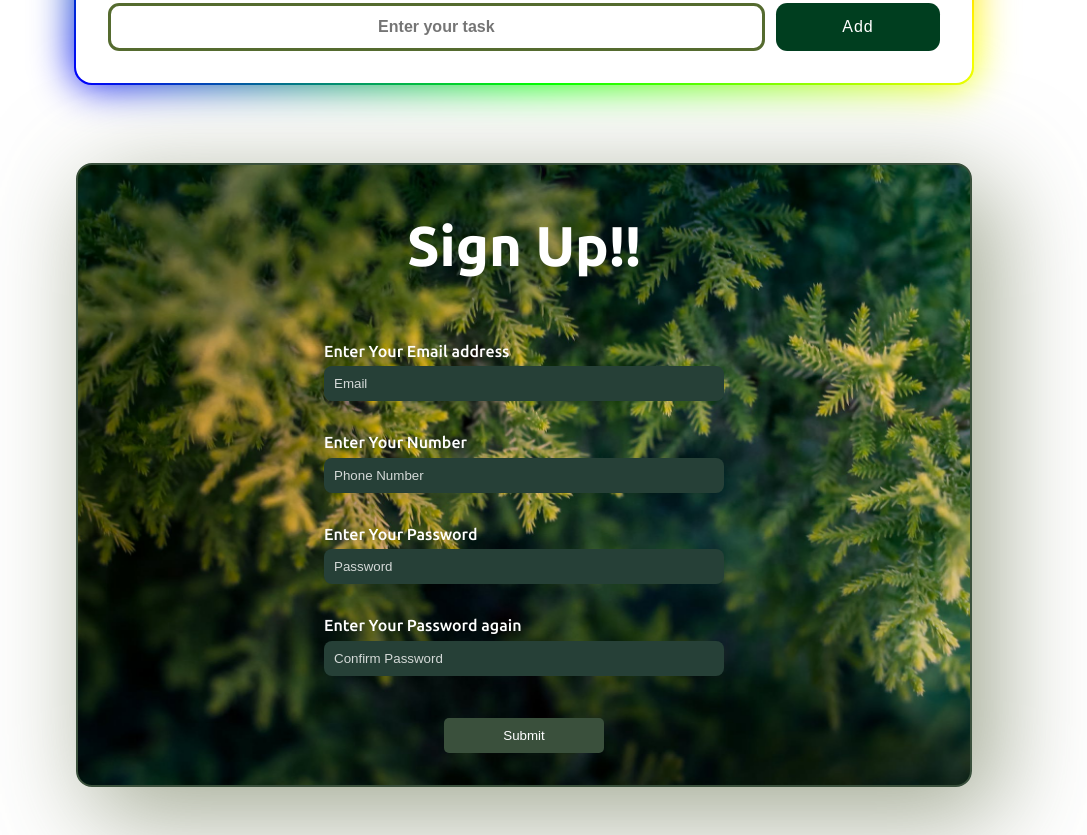
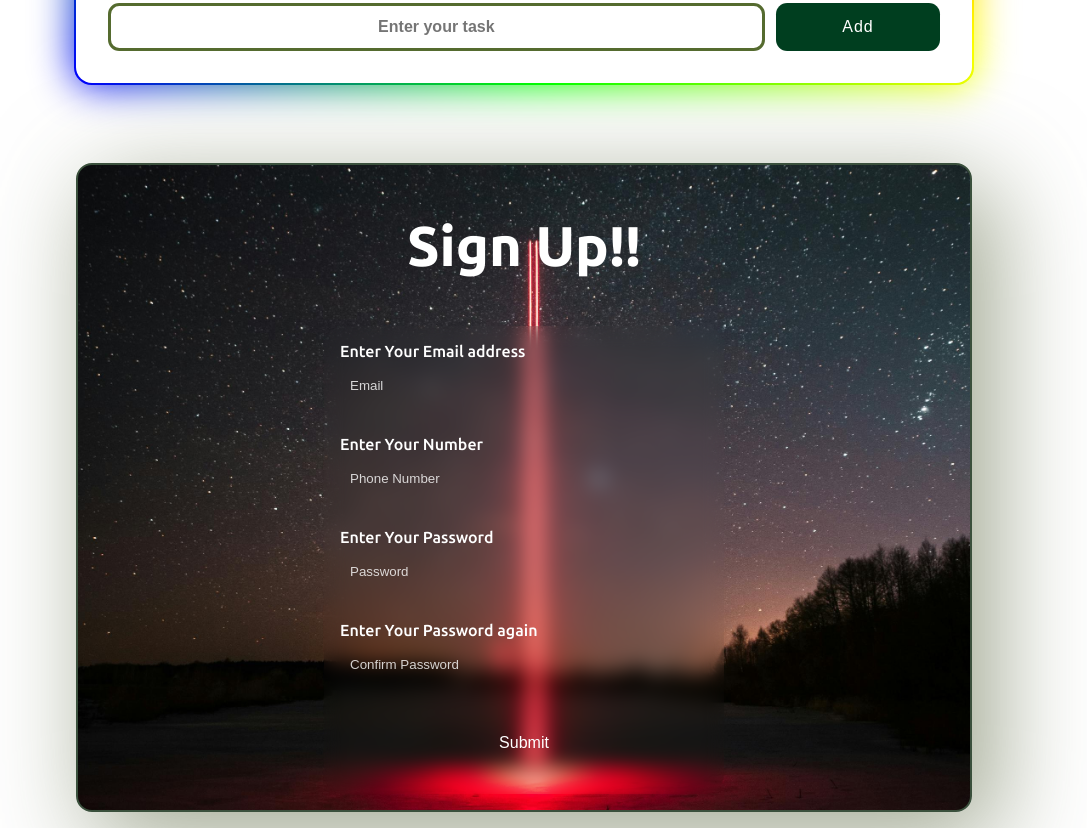
Before and after one commit to BhaveshP888/My_Portfolio, a plain HTML site: page index.html in a window 1280 px wide. Shown: the part 1333-2168 px from the top of the page, without its empty margins (116-1203 px from the left). Drawn offline with Linux system fonts and the light colour scheme; a web font is replaced by a local one.

Commit message:
unnecessary files deleted and styles are changed

```diff
--- a/script.js
+++ b/script.js
@@ -25,10 +25,3 @@ todoContainer.addEventListener("click",function(e){
                 e.target.parentElement.remove(this.parentNode);
         }
 },false);
-
-
-let num = [1,4,6,8,9];
-
-for (let i = 0; i < num.length; i++){
-        console.log(i);
-}
--- a/styles.css
+++ b/styles.css
@@ -67,7 +67,7 @@ body {
 }
 
 .logo {
-  font-size: 1rem;
+  font-size: 1.5rem;
   font-weight: 600;
 }
 
@@ -132,7 +132,7 @@ a:hover:after {
   box-shadow: 20px 25px 100px 5px rgba(97, 109, 71, 0.58);
   -webkit-box-shadow: 20px 25px 100px 5px rgba(97, 109, 71, 0.58);
   -moz-box-shadow: 20px 25px 100px 5px rgba(97, 109, 71, 0.58);
-  background: url(pexels-arvind-shakya-668282.jpg);
+  background: url(space2.jpg);
   background-position: center;
   background-repeat: no-repeat;
   background-size: cover;
@@ -315,14 +315,17 @@ a:hover:after {
 /* Sign Up form */
 .signUp {
   margin-top: 2rem;
-  margin-bottom: 4rem;
+  margin-bottom: 3rem;
   text-align: center;
   font-size: 3.5rem;
+
+
 }
 
 .main {
   width: 70%;
   padding: 1rem;
+  margin-bottom: 1rem;
 }
 @media (max-width: 350px){
   .signUp {
@@ -331,12 +334,15 @@ a:hover:after {
 }
 
 .sign-up-form {
+  padding: 1rem;
+  border-radius: 20px;
   margin: auto;
   max-width: 400px;
   width: 95%;
+  backdrop-filter: blur(10px);
 }
 .sign-up-form label {
-  margin-bottom: 0.4rem;
+  margin-bottom: 0.5rem;
   display: block;
   font-weight: 500;
 }
@@ -347,10 +353,14 @@ a:hover:after {
   padding: 10px;
   border: 0;
   border-radius: 8px;
-  background-color: #264037;
+  background: transparent;
   outline: none;
   color: white;
   /* Blur */
+}
+
+.sign-up-form input:hover{
+  border: 1px solid red;
 }
 
 .sign-up-form input::placeholder {
@@ -359,6 +369,7 @@ a:hover:after {
 }
 
 .submit-btn {
+  font-size: 1rem;
   width: 10rem;
   padding: 10px 10px;
   margin-left: 50%;
@@ -366,14 +377,14 @@ a:hover:after {
   transform: translate(-50%);
   outline: none;
   border: 0;
-  background-color: #3a503c;
+  background: transparent;
   color: white;
   border-radius: 5px;
   margin-bottom: 1rem;
 }
 
-.submit-btn:hover {
-  box-shadow: 19px 25px 100px 5px rgba(97, 109, 71, 0.58);
-  -webkit-box-shadow: 19px 25px 100px 5px rgba(97, 109, 71, 0.58);
-  -moz-box-shadow: 19px 25px 100px 5px rgba(97, 109, 71, 0.58);
+.submit-btn:hover{
+  cursor: pointer;
+  font-size: 110%;
+  border: 1px solid red;
 }
```
Also changed, not shown: pexels-arvind-shakya-668282.jpg (deleted), space2.jpg (added).
